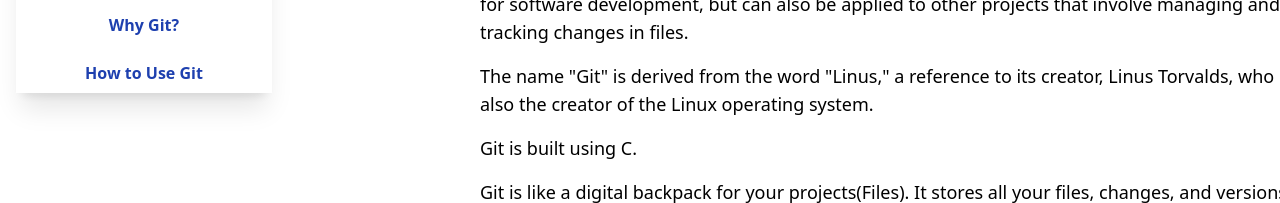
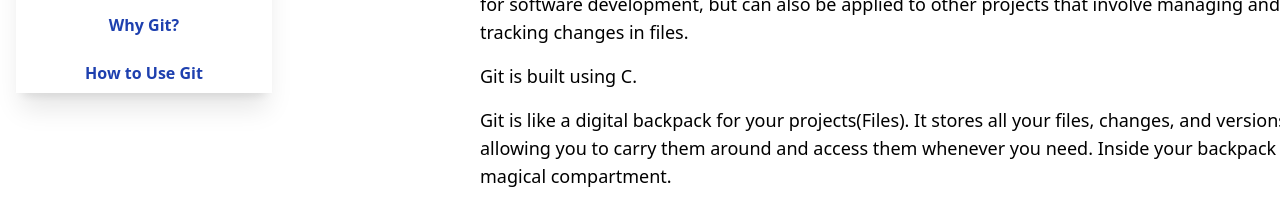
Before and after one commit to sjay-dao/web-blog, a website: page build/git-blog/index.html in a window 1280 px wide. Shown: the part 203-406 px from the top of the page. Drawn offline with Linux system fonts and the light colour scheme.

Commit message:
remove redundant info

```diff
--- a/build/git-blog/index.html
+++ b/build/git-blog/index.html
@@ -45,9 +45,6 @@
                         <h1 class="text-3xl font-bold mb-4">Git Introduction</h1>
                         <p class="text-lg mb-4">
                             Git is a distributed version control system that tracks changes in computer files. It's primarily used for software development, but can also be applied to other projects that involve managing and tracking changes in files.
-                        </p>
-                        <p class="text-lg mb-4">
-                            The name "Git" is derived from the word "Linus," a reference to its creator, Linus Torvalds, who is also the creator of the Linux operating system.
                         </p>
                         <p class="text-lg mb-4">
                             Git is built using C.
```
